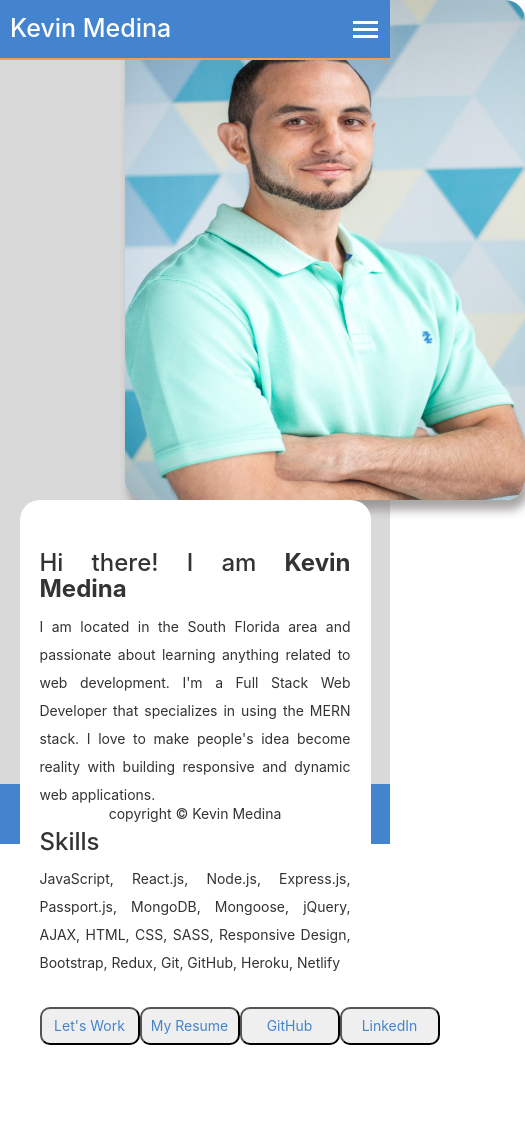
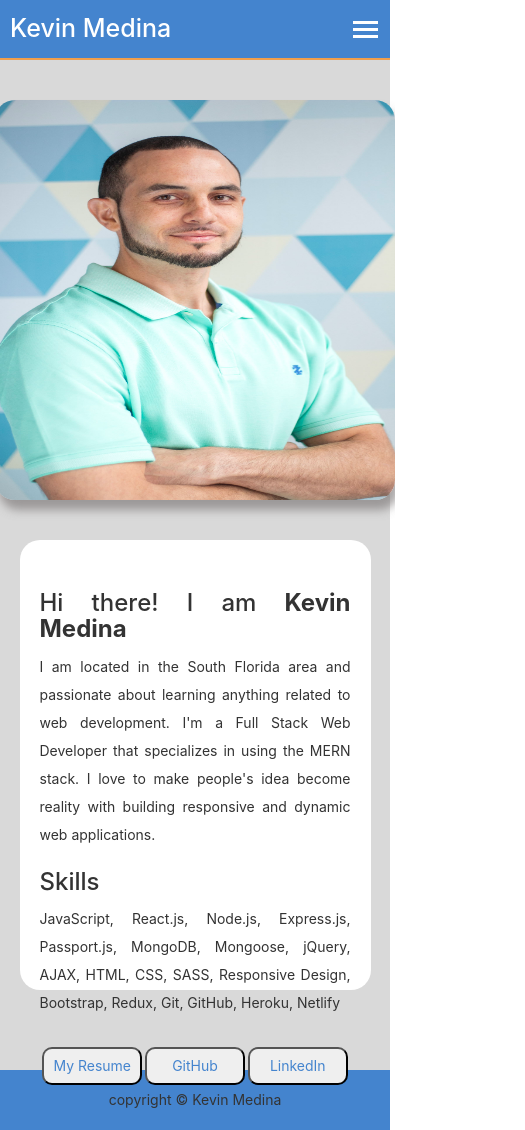
Before and after one commit to kevmedina/portfolio, a React (Create React App) app: page /about in a window 390 px wide. Shown: the whole page, 525 px wide, since content can reach past the window. Before the commit the page ends 1091 px from the top, so only its background shows below. Built offline with nearby package versions, Linux system fonts and the light colour scheme.

Commit message:
changing the layout to mobile first approach

```diff
--- a/src/components/About/About.css
+++ b/src/components/About/About.css
@@ -1,35 +1,23 @@
 .about-container {
-  width: 100vw;
-  height: calc(100vh - 60px);
+  width: 100%;
+  padding: 100px 0 40px 0;
   display: flex;
-  justify-content: center;
+  flex-direction: column;
+  align-items: center;
 }
 
-.inner-about-container {
-  display: flex;
-  justify-content: center;
-  align-items: center;
-  width: 90vw;
-}
-
-.inner-about-container > div:first-child {
-  width: 40%;
-}
-
-.inner-about-container > div:nth-child(2) {
-  width: 60%;
-}
-
-img {
-  width: 30rem;
-  height: 45rem;
+.profile-picture img {
+  width: 400px;
+  max-height: 400px;
   border-radius: 20px;
   box-shadow: 4px 10px 10px rgba(126, 121, 121, 0.671);
 }
 
 .about-info {
+  width: 90%;
+  height: 450px;
+  margin: 40px 0;
   padding: 20px;
-  height: 70vh;
   background-color: #ffffff;
   border-radius: 20px;
 }
@@ -49,7 +37,7 @@ img {
   justify-content: space-evenly;
 }
 
-.buttons-container > a > button {
+.buttons-container > div > a > button {
   padding: 5px;
   width: 100px;
   border-radius: 10px;
@@ -63,17 +51,13 @@ img {
 }
 
 /* Media Queries for mobile */
-@media screen and (max-width: 768px) {
-  .inner-about-container {
-    flex-direction: column;
-    justify-content: space-between;
+@media screen and (min-width: 768px) {
+  .about-container {
+    flex-direction: row;
+    justify-content: space-evenly;
   }
+
   .about-info {
-    width: 90vw !important;
-    justify-content: space-between;
-  }
-  .inner-about-container img {
-    width: 400px;
-    height: 500px;
+    width: 50%;
   }
 }
--- a/src/components/About/About.js
+++ b/src/components/About/About.js
@@ -4,8 +4,7 @@ import "./About.css";
 const About = () => {
   return (
     <div className="about-container">
-      <div className="inner-about-container">
-        {/* Profile Pictur */}
+      {/* Profile Picture */}
       <div className="profile-picture">
         <img src="images/profile_pic.jpeg" alt="Kevin Medina" />
       </div>
@@ -17,11 +16,11 @@ const About = () => {
             Hi there! I am <strong>Kevin Medina</strong>
           </h3>
           <p>
-              I am located in the South Florida area and passionate about
-              learning anything related to web development. I'm a Full Stack Web
-              Developer that specializes in using the MERN stack. I love to make
-              people's idea become reality with building responsive and dynamic
-              web applications.
+            I am located in the South Florida area and passionate about learning
+            anything related to web development. I'm a Full Stack Web Developer
+            that specializes in using the MERN stack. I love to make people's
+            idea become reality with building responsive and dynamic web
+            applications.
           </p>
           <h3>Skills</h3>
           <p>
@@ -32,13 +31,7 @@ const About = () => {
         </div>
 
         <div className="buttons-container">
-            <a
-              href="https://www.linkedin.com/in/kevmedina/"
-              target="_blank"
-              rel="noopener noreferrer"
-            >
-              <button>Let's Work</button>
-            </a>
+          <div>
             <a
               href="https://docs.google.com/document/d/1tIu84tmJvB5OH_kmre4GJDvtVQcIqFZvMaELL1ZyWPI/edit"
               target="_blank"
@@ -46,6 +39,8 @@ const About = () => {
             >
               <button>My Resume</button>
             </a>
+          </div>
+          <div>
             <a
               href="https://github.com/kevmedina"
               target="_blank"
@@ -53,6 +48,8 @@ const About = () => {
             >
               <button>GitHub</button>
             </a>
+          </div>
+          <div>
             <a
               href="https://www.linkedin.com/in/kevmedina/"
               target="_blank"
@@ -68,3 +65,33 @@ const About = () => {
 };
 
 export default About;
+
+<div className="buttons-container">
+  <div>
+    <a
+      href="https://docs.google.com/document/d/1tIu84tmJvB5OH_kmre4GJDvtVQcIqFZvMaELL1ZyWPI/edit"
+      target="_blank"
+      rel="noopener noreferrer"
+    >
+      <button>My Resume</button>
+    </a>
+  </div>
+  <div>
+    <a
+      href="https://github.com/kevmedina"
+      target="_blank"
+      rel="noopener noreferrer"
+    >
+      <button>GitHub</button>
+    </a>
+  </div>
+  <div>
+    <a
+      href="https://www.linkedin.com/in/kevmedina/"
+      target="_blank"
+      rel="noopener noreferrer"
+    >
+      <button>LinkedIn</button>
+    </a>
+  </div>
+</div>;
--- a/src/components/Contact/Contact.css
+++ b/src/components/Contact/Contact.css
@@ -1,7 +1,7 @@
 .contact-container {
   width: 100vw;
   height: auto;
-  margin: 4em;
+  padding: 5em;
   display: flex;
 }
 
@@ -71,7 +71,23 @@
   width: 100%;
   display: flex;
   flex-direction: column;
-  justify-content: space-evenly;
+  justify-content: center;
+}
+
+.contact-info-container h5 {
+  font-size: 2rem;
+}
+
+.contact-info-container > div {
+  margin: 25px 0;
+}
+
+.contact-info-container i {
+  font-size: 2rem;
+}
+
+.social-links i {
+  margin-right: 30px;
 }
 
 /* Media Queries for mobile */
--- a/src/components/Contact/Contact.js
+++ b/src/components/Contact/Contact.js
@@ -53,7 +53,7 @@ const Contact = () => {
           </p>
         </div>
 
-        <div>
+        <div className="social-links">
           <h5>Social Media</h5>
           <a href="www.google.com">
             <i class="fab fa-linkedin"></i>
--- a/src/components/Home/Home.css
+++ b/src/components/Home/Home.css
@@ -3,7 +3,7 @@
   justify-content: center;
   align-items: center;
   width: 100vw;
-  height: calc(100vh - 120px);
+  height: calc(100vh - 58px);
   background: url("https://images.pexels.com/photos/160107/pexels-photo-160107.jpeg?auto=compress&cs=tinysrgb&dpr=1&w=500");
   background-repeat: no-repeat;
   background-size: cover;
--- a/src/components/Projects/Projects.css
+++ b/src/components/Projects/Projects.css
@@ -1,5 +1,6 @@
 .projects-container {
   width: 100vw;
+  padding-top: 50px;
 }
 
 .title {
--- a/src/components/Projects/Projects.js
+++ b/src/components/Projects/Projects.js
@@ -46,7 +46,7 @@ const Projects = () => {
               Passport.js, MongoDB, Mongoose, Socket.IO
             </p>
             <a
-              href="https://ironbook.herokuapp.com/"
+              href="https://ironbook-app.herokuapp.com/"
               target="_blank"
               rel="noopener noreferrer"
             >
```
Lines whose indentation alone changed are shown as unchanged.
